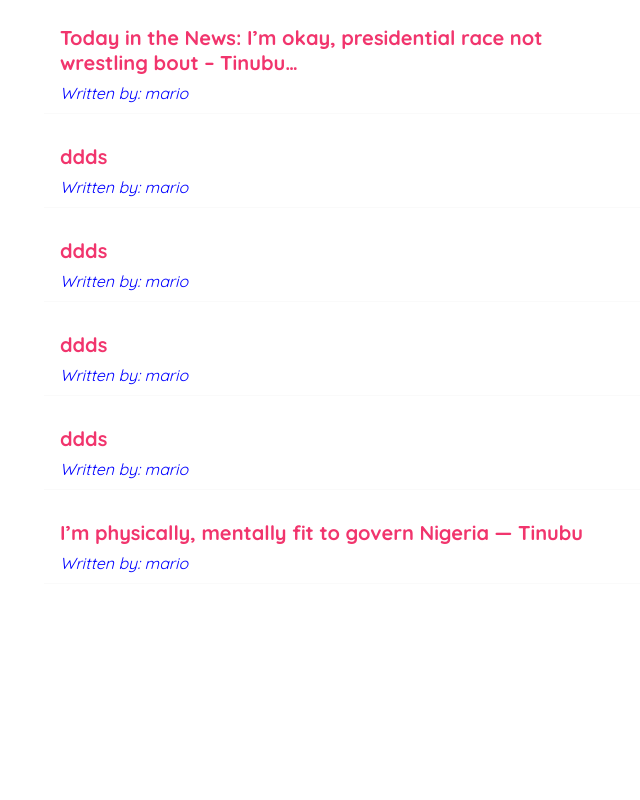
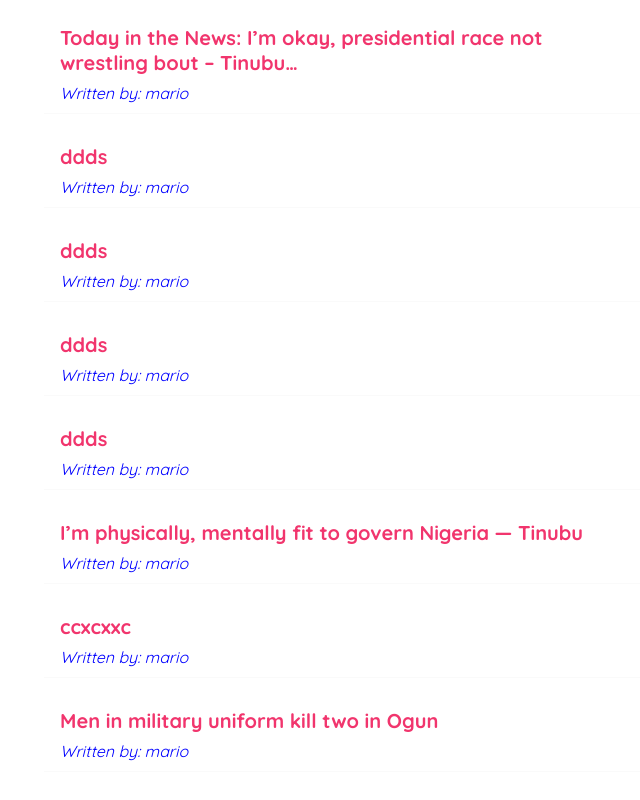
Before and after one commit to daoson12/victor-blog, a React (Create React App) app: page / in a window 1280 px wide. Shown: the part 1507-2307 px from the top of the page, without its empty margins (296-936 px from the left). Before the commit the page ends 2171 px from the top, so only its background shows below. Built offline with nearby package versions, Linux system fonts and the light colour scheme; data requests are answered from the project's data file.

Commit message:
added route functionality

```diff
--- a/data/db.json
+++ b/data/db.json
@@ -123,6 +123,18 @@
       "body": "All Progressives Congress leader and presidential aspirant,Senator Ahmed Bola Tinubu has declared that he is physically and mentally fit to govern Nigeria and take it to the promised land if given the mandate.",
       "author": "mario",
       "id": 19
+    },
+    {
+      "title": "ccxcxxc",
+      "body": "ccxcxccx",
+      "author": "mario",
+      "id": 20
+    },
+    {
+      "title": "Men in military uniform kill two in Ogun",
+      "body": "Pandemonium broke out in Owode, Yewa South Local Government Area of Ogun State when some men suspected to be soldiers of the Nigerian Army shot and killed two siblings for allegedly smuggling foreign rice.\n\nThe News Agency of Nigeria gathered that the incident, which happened on Sunday, angered the youth of the area who blocked the Sango-Idiroko international road in protest.\n\nThe mob reportedly attacked an officer of the Nigerian Air Force and killed him in retaliation.\n\nIt was gathered that trouble started when the men accosted the elder brother in an attempt to seize his vehicle which carried bags of foreign parboiled rice.",
+      "author": "mario",
+      "id": 21
     }
   ]
 }
--- a/src/Create.js
+++ b/src/Create.js
@@ -1,11 +1,15 @@
 import React from 'react';
 import { useState, useEffect } from 'react'
+import { useHistory } from "react-router-dom";
+
 const Create=() =>{
 
   const[title, setTitle]= useState('');
   const [body, setBody]=useState('');
   const [author, setAuthor]=useState('mario');
-  const [isPending, setIsPending]=useState(false)
+  const [isPending, setIsPending]=useState(false);
+  const history = useHistory();
+
 
   const handleSubmit =(e)=>{
 
@@ -24,7 +28,11 @@ const Create=() =>{
       setTimeout(() => {
         setIsPending(false)
       }, 3000);
+
+      history.push('/')
     })
+
+
   }
 
   return (
```
